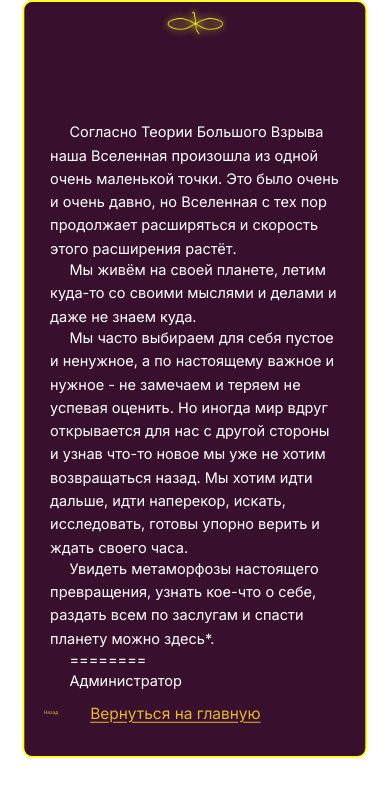
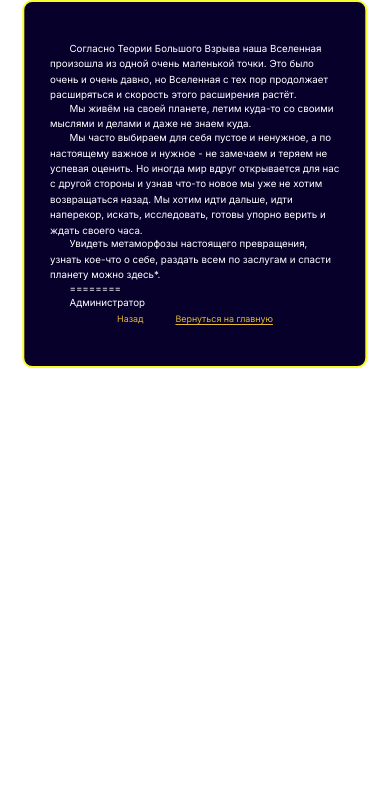
Before and after one commit to jjseljj/nonsense2-main-0b, a Next.js app: page /LogoPage in a window 390 px wide. Shown: the top 796 px of the page. Built offline with nearby package versions, Linux system fonts and the light colour scheme.

Commit message:
logo comp commit

```diff
--- a/src/Sections/LogoComponent/LogoComponent.css
+++ b/src/Sections/LogoComponent/LogoComponent.css
@@ -48,13 +48,13 @@
     justify-content: center;
     gap: 2rem;
     margin: 0;
-    padding-left: 4.16vw; /* 80px */
-    margin-top: 1.04vw; /* 20px */
+    padding-left: 0vw !important;
+    margin-top: 1.2vw !important; /* 20px */
     pointer-events: auto;
 }
 .logo-modal__back-button {
     font-family: 'Inter', sans-serif;
-    font-size: 1.25vw; /* 24px */
+    font-size: 1.55vw !important;
     font-weight: 400;
     line-height: 1.93vw; /* 37px */
     text-align: left;
@@ -68,7 +68,7 @@
 
 .logo-modal__link {
     font-family: 'Inter', sans-serif;
-    font-size: 1.25vw; /* 24px */
+    font-size: 1.55vw !important;
     font-weight: 400;
     line-height: 1.93vw; /* 37px */
     text-align: left;
@@ -106,9 +106,9 @@
 @media (max-width: 768px) {
     .logo-modal {
         width: 88.56vw; /* 356px */
-        height: 194.28vw; /* 780px */
+        height: 94.28vw;
         border: 2px solid #FCFC26;
-        background: #380F2C;
+        background: #06002A;
         position: absolute;
         top: 0;
         left: 50%;
@@ -116,18 +116,22 @@
         display: flex;
         flex-direction: column;
       }
+      .logo-modal__icon {
+        display: none !important;
+      }
+
       .logo-container {
         width: 37.56vw; /* 151px */
-        height: 14.49vw; /* 58.23px */
+        height: 100vh; /* 58.23px */
         display: flex;
         justify-content: center;
         align-items: center;
       }
       .logo-modal__content p {
         font-family: 'Inter', sans-serif;
-        font-size: 3.73vw; /* 15px */
+        font-size: 2.5vw;
         font-weight: 400;
-        line-height: 5.97vw; /* 24px */
+        line-height: 3.97vw;
         text-align: left;
         text-underline-position: from-font;
         text-decoration-skip-ink: none;
@@ -136,29 +140,38 @@
     }
     .logo-modal__content {
         width: 74.31vw; /* 298.67px */
-        height: 123.73vw; /* 497.42px */
+        height:  auto;
         margin: 0 auto;
         display: flex;
         flex-direction: column;
         justify-content: flex-start;
-        margin-top: 19.9vw !important; /* 80px */
+        margin-top: 10vw !important;
     }
     .logo-modal__footer {
         width: auto;
-        height: 9.2vw; /* 37px */
+        height: auto;
         color: #E4B832;
         display: flex;
         align-items: center;
-        justify-content: flex-start;
         margin: 0;
-        padding-left: 4.97vw; /* 20px */
-        margin-top: 4.97vw; /* 20px */
-        transform: translateX(0%) translateY(200%);
+        margin-top: 1.97vw; /* 20px */
     }
-
+    .logo-modal__back-button {
+        font-family: 'Inter', sans-serif;
+        font-size: 2.28vw !important;
+        font-weight: 400;
+        line-height: 1.93vw; /* 37px */
+        text-align: left;
+        /*text-decoration: none;*/
+        color: inherit;
+        pointer-events: auto;
+        background: none;
+        border: none;
+        cursor: pointer;
+    }
     .logo-modal__link {
         font-family: 'Inter', sans-serif;
-        font-size: 3.98vw; /* 16px */
+        font-size: 2.28vw !important; /* 16px */
         font-weight: 400;
         line-height: 2.84vw; /* 11.4px */
         text-align: left;
@@ -193,9 +206,9 @@
 @media (max-width: 600px) {
     .logo-modal {
         width: 88.56vw; /* 356px */
-        height: 177.28vw; /* 780px */
+        height: 94.28vw;
         border: 2px solid #FCFC26;
-        background: #380F2C;
+        background: #06002A;
         position: absolute;
         top: 0;
         left: 50%;
@@ -203,18 +216,22 @@
         display: flex;
         flex-direction: column;
       }
+      .logo-modal__icon {
+        display: none !important;
+      }
+
       .logo-container {
         width: 37.56vw; /* 151px */
-        height: 14.49vw; /* 58.23px */
+        height: 100vh; /* 58.23px */
         display: flex;
         justify-content: center;
         align-items: center;
       }
       .logo-modal__content p {
         font-family: 'Inter', sans-serif;
-        font-size: 3.73vw; /* 15px */
+        font-size: 2.5vw;
         font-weight: 400;
-        line-height: 5.97vw; /* 24px */
+        line-height: 3.97vw;
         text-align: left;
         text-underline-position: from-font;
         text-decoration-skip-ink: none;
@@ -223,29 +240,38 @@
     }
     .logo-modal__content {
         width: 74.31vw; /* 298.67px */
-        height: 123.73vw; /* 497.42px */
+        height:  auto;
         margin: 0 auto;
         display: flex;
         flex-direction: column;
         justify-content: flex-start;
-        margin-top: 19.9vw !important; /* 80px */
+        margin-top: 10vw !important;
     }
     .logo-modal__footer {
         width: auto;
-        height: 9.2vw; /* 37px */
+        height: auto;
         color: #E4B832;
         display: flex;
         align-items: center;
-        justify-content: flex-start;
         margin: 0;
-        padding-left: 4.97vw; /* 20px */
-        margin-top: 4.97vw; /* 20px */
-        transform: translateX(0%) translateY(200%);
+        margin-top: 1.97vw; /* 20px */
     }
-
+    .logo-modal__back-button {
+        font-family: 'Inter', sans-serif;
+        font-size: 2.28vw !important;
+        font-weight: 400;
+        line-height: 1.93vw; /* 37px */
+        text-align: left;
+        /*text-decoration: none;*/
+        color: inherit;
+        pointer-events: auto;
+        background: none;
+        border: none;
+        cursor: pointer;
+    }
     .logo-modal__link {
         font-family: 'Inter', sans-serif;
-        font-size: 3.98vw; /* 16px */
+        font-size: 2.28vw !important; /* 16px */
         font-weight: 400;
         line-height: 2.84vw; /* 11.4px */
         text-align: left;
@@ -280,9 +306,9 @@
 @media (max-width: 402px) {
     .logo-modal {
         width: 88.56vw; /* 356px */
-        height: 194.28vw; /* 780px */
+        height: 94.28vw;
         border: 2px solid #FCFC26;
-        background: #380F2C;
+        background: #06002A;
         position: absolute;
         top: 0;
         left: 50%;
@@ -290,18 +316,22 @@
         display: flex;
         flex-direction: column;
       }
+      .logo-modal__icon {
+        display: none !important;
+      }
+
       .logo-container {
         width: 37.56vw; /* 151px */
-        height: 14.49vw; /* 58.23px */
+        height: 100vh; /* 58.23px */
         display: flex;
         justify-content: center;
         align-items: center;
       }
       .logo-modal__content p {
         font-family: 'Inter', sans-serif;
-        font-size: 3.73vw; /* 15px */
+        font-size: 2.5vw;
         font-weight: 400;
-        line-height: 5.97vw; /* 24px */
+        line-height: 3.97vw;
         text-align: left;
         text-underline-position: from-font;
         text-decoration-skip-ink: none;
@@ -310,29 +340,38 @@
     }
     .logo-modal__content {
         width: 74.31vw; /* 298.67px */
-        height: 123.73vw; /* 497.42px */
+        height:  auto;
         margin: 0 auto;
         display: flex;
         flex-direction: column;
         justify-content: flex-start;
-        margin-top: 19.9vw !important; /* 80px */
+        margin-top: 10vw !important;
     }
     .logo-modal__footer {
         width: auto;
-        height: 9.2vw; /* 37px */
+        height: auto;
         color: #E4B832;
         display: flex;
         align-items: center;
-        justify-content: flex-start;
         margin: 0;
-        padding-left: 4.97vw; /* 20px */
-        margin-top: 4.97vw; /* 20px */
-        transform: translateX(0%) translateY(200%);
+        margin-top: 1.97vw; /* 20px */
     }
-
+    .logo-modal__back-button {
+        font-family: 'Inter', sans-serif;
+        font-size: 2.28vw !important;
+        font-weight: 400;
+        line-height: 1.93vw; /* 37px */
+        text-align: left;
+        /*text-decoration: none;*/
+        color: inherit;
+        pointer-events: auto;
+        background: none;
+        border: none;
+        cursor: pointer;
+    }
     .logo-modal__link {
         font-family: 'Inter', sans-serif;
-        font-size: 3.98vw; /* 16px */
+        font-size: 2.28vw !important; /* 16px */
         font-weight: 400;
         line-height: 2.84vw; /* 11.4px */
         text-align: left;
```
Also changed, not shown: src/Sections/LogoComponent/LogoComponent.tsx (line endings or trailing spaces).
